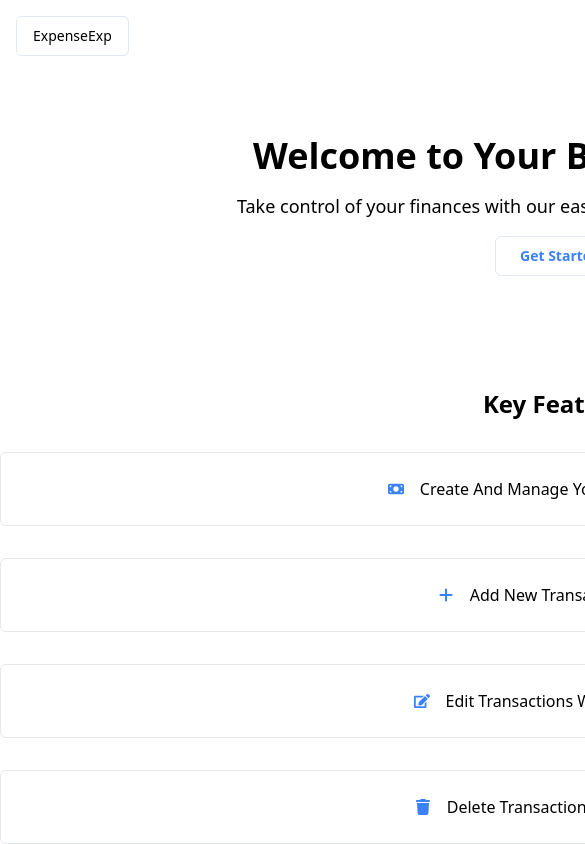
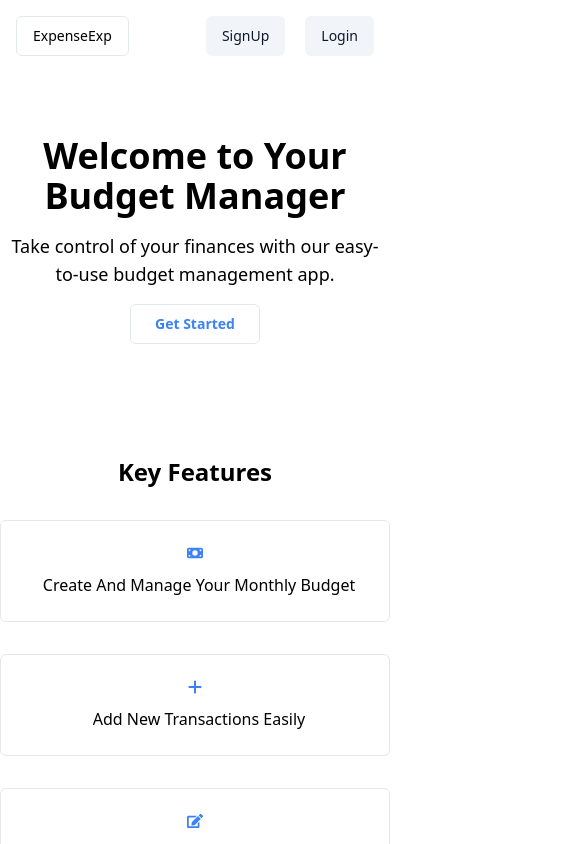
Before and after one commit to MoDev40/budget-management, a React (Vite) app in the folder frontend/: page / in a window 390 px wide. Shown: the top 844 px of the page, 585 px wide, since content can reach past the window. Built offline with nearby package versions, Linux system fonts and the light colour scheme; no server answers.

Commit message:
Update Home.tsx

```diff
--- a/frontend/src/components/layout/Home.tsx
+++ b/frontend/src/components/layout/Home.tsx
@@ -15,7 +15,7 @@ const features = [
 
 const Home = () => {
   return (
-    <div className="w-[1120px] mx-auto">
+    <div className="w-full md:w-[1120px] md:mx-auto">
       <NavBar/>
       <div className=" min-h-screen flex flex-col justify-betwee ">
       {/* Hero Section */}
@@ -34,7 +34,7 @@ const Home = () => {
         <h2 className="text-2xl md:text-3xl lg:text-4xl font-bold mb-8 text-center">Key Features</h2>
         <div className="grid grid-cols-1 md:grid-cols-2 lg:grid-cols-3 gap-8">
           {features.map((feature, index) => (
-            <div key={index} className="flex flex-row space-x-4 items-center justify-center p-6 border border-gray-200 rounded-md">
+            <div key={index} className="flex flex-col space-y-3 items-center justify-center p-6 border border-gray-200 rounded-md">
               {feature.icon}
               <p className="ml-2 capitalize">{feature.description}</p>
             </div>
```
